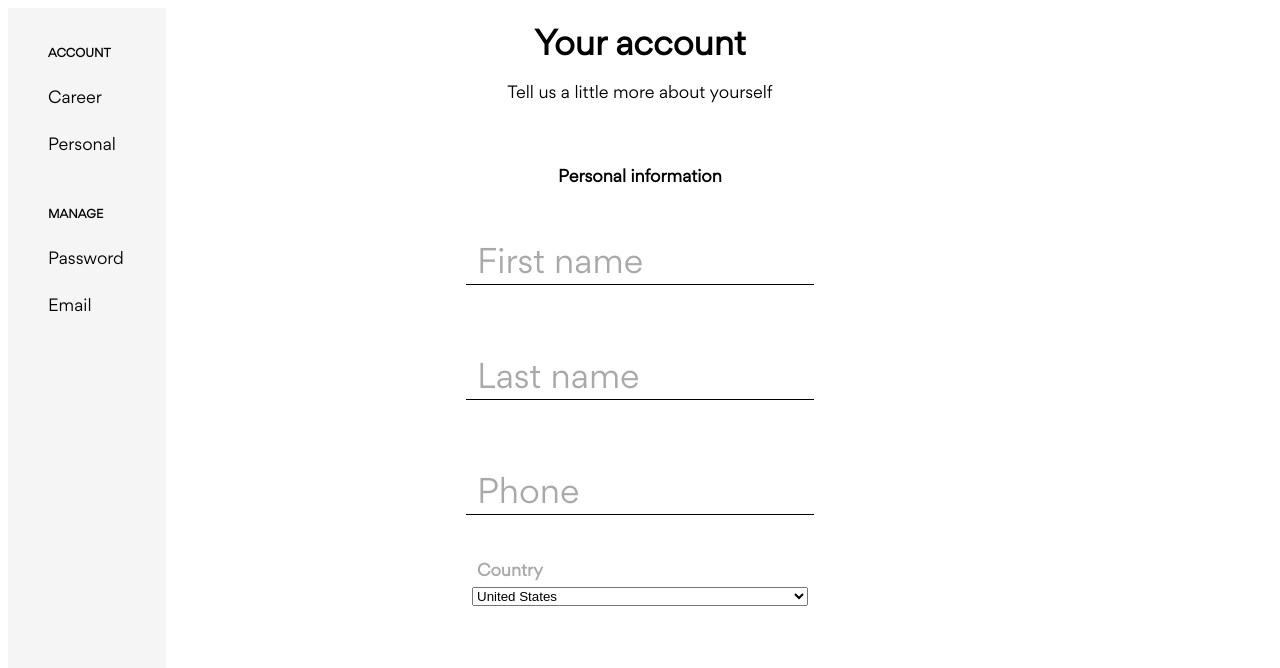
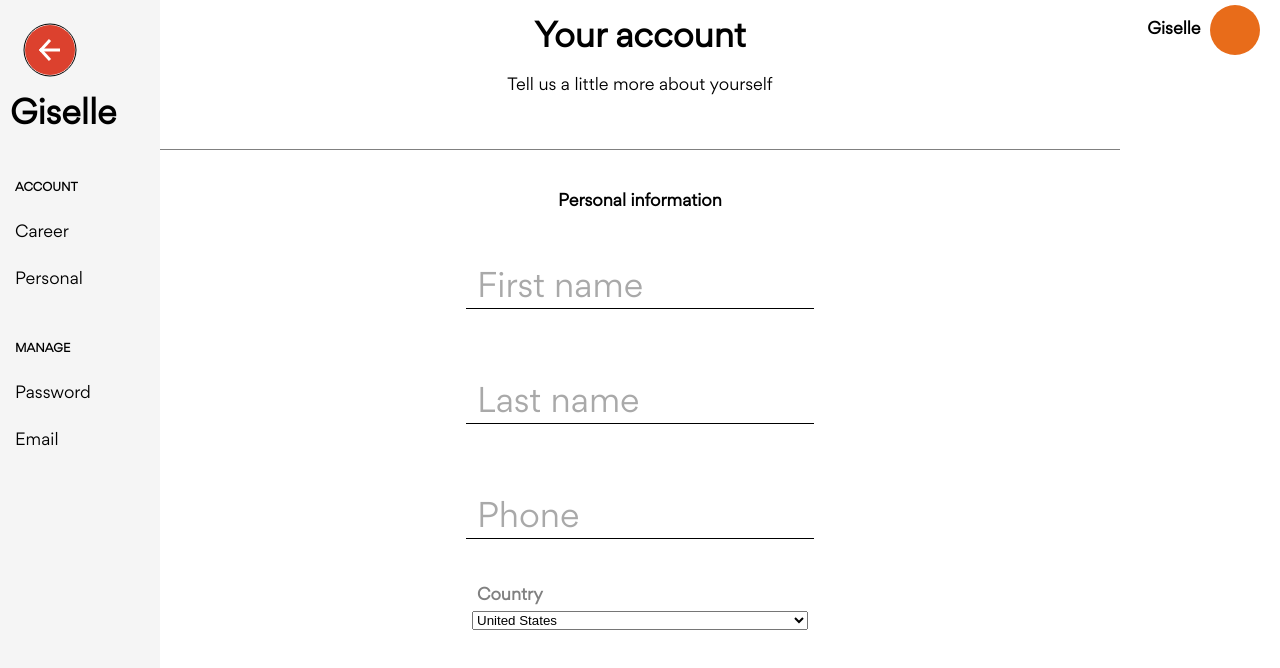
Before and after one commit to agredalex1997/Turing-s-Fron-tend-Challenge, a plain HTML site: page index.html in a window 1280 px wide. Drawn offline with Linux system fonts and the light colour scheme.

Commit message:
Finished

```diff
--- a/css/main.css
+++ b/css/main.css
@@ -5,6 +5,8 @@
 
 body {
     font-family: Gordita;
+    margin: 0;
+    padding: 0;
 }
 
 div.container {
@@ -18,15 +20,49 @@ div.container {
 
 /* SIDEBAR SECTION */
 
+#sidebar-toggler-hide,
+#sidebar-toggler-show {
+    position: absolute;
+    top: 20px;
+    left: 20px;
+    z-index: 1;
+    transition: all 0.2s linear;
+    cursor: pointer;
+}
+
+#sidebar-toggler-hide.clicked,
+#sidebar-toggler-show.clicked {
+    opacity: 0;
+    z-index: 0;
+}
+
 div.sidebar {
+    padding-top: 5.5rem;
     grid-area: sidebar;
     background: whitesmoke;
+    transition: all 0.2s linear;
+}
+
+div.sidebar.clicked {
+    transform: translateX(-100%);
+}
+
+div.sidebar .username {
+    padding: 10px;
+    margin: 0;
+    cursor: pointer;
+}
+
+div.sidebar ul {
+    padding: 0 15px;
+    margin: 0;
 }
 
 div.sidebar li {
     list-style: none;
     padding: 15px 0;
     cursor: pointer;
+    margin: 0;
 }
 
 div.sidebar li.section {
@@ -44,6 +80,7 @@ div.sidebar li.clicked {
 
 div.header {
     grid-area: header;
+    border-bottom: 1px solid gray;
 }
 
 div.header * {
@@ -54,6 +91,7 @@ div.header * {
 
 div.form {
     grid-area: form;
+    padding-top: 2rem;
 }
 
 div.form h1 {
@@ -100,6 +138,7 @@ div.form h1 {
 .form-item:last-child label {
     font-size: 1rem;
     font-weight: bold;
+    color: gray;
 }
 
 .form-item label.clicked {
@@ -120,4 +159,18 @@ div.form h1 {
 /* INFO SECTION */
 div.info {
     grid-area: info;
+    padding: 0 15px;
+    text-align: right;
 }
+
+div.info * {
+    display: inline;
+}
+
+div.info svg {
+    vertical-align: middle;
+}
+
+div.info .username {
+    font-size: 1rem;
+}
--- a/index.html
+++ b/index.html
@@ -11,7 +11,21 @@
 
 <body>
     <div class="container">
+        <svg height="60" width="60" id="sidebar-toggler-hide">
+            <circle cx="30" cy="30" r="25" fill="white" />
+            <line x1="20" x2="40" y1="30" y2="30" stroke="black" stroke-width="3" />
+            <line x1="40" x2="30" y1="31" y2="20" stroke="black" stroke-width="3" />
+            <line x1="40" x2="30" y1="29" y2="40" stroke="black" stroke-width="3" />
+            <circle cx="30" cy="30" r="26" stroke="black" fill="transparent" />
+        </svg>
+        <svg height="60" width="60" id="sidebar-toggler-show">
+            <circle cx="30" cy="30" r="25" fill="#dc412e" />
+            <line x1="20" x2="40" y1="30" y2="30" stroke="white" stroke-width="3" />
+            <line x1="20" x2="30" y1="31" y2="20" stroke="white" stroke-width="3" />
+            <line x1="20" x2="30" y1="29" y2="40" stroke="white" stroke-width="3" />
+        </svg>
         <div class="sidebar">
+            <h1 class="username">Giselle</h1>
             <ul class="menu">
                 <li class="section">Account</li>
                 <li>Career</li>
@@ -48,7 +62,12 @@
                 </div>
             </form>
         </div>
-        <div class="info"></div>
+        <div class="info">
+            <h1 class="username">Giselle</h1>
+            <svg height="60" width="60">
+                <circle cx="30" cy="30" r="25" fill="#e86c1a" />
+            </svg>
+        </div>
     </div>
     <script src="js/main.js"></script>
 </body>
--- a/js/main.js
+++ b/js/main.js
@@ -31,3 +31,22 @@ function changeSection(event) {
 
     event.target.classList.add('clicked');
 }
+
+let sidebarTogglers = document.querySelectorAll("#sidebar-toggler-hide, #sidebar-toggler-show");
+let sidebar = document.querySelector("div.sidebar");
+
+sidebarTogglers.forEach(function (sidebarToggler) {
+    sidebarToggler.addEventListener('click', function (event) {
+        sidebarTogglers.forEach(function (sidebarTogglerIn) {
+            sidebarTogglerIn.classList.remove('clicked');
+        })
+
+        sidebarToggler.classList.add('clicked');
+
+        if (sidebar.classList.contains('clicked')) {
+            sidebar.classList.remove('clicked');
+        } else {
+            sidebar.classList.add('clicked');
+        }
+    })
+})
```
